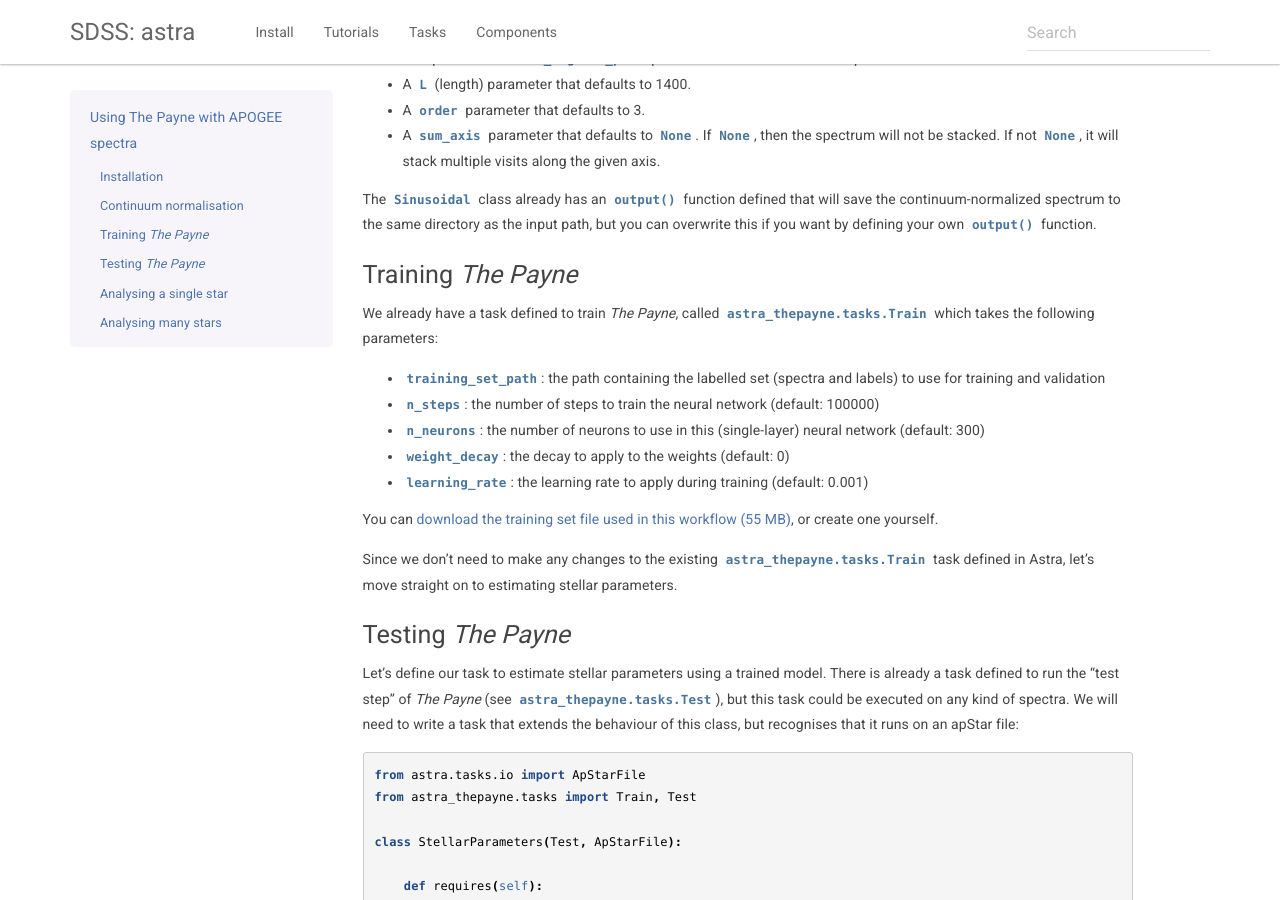
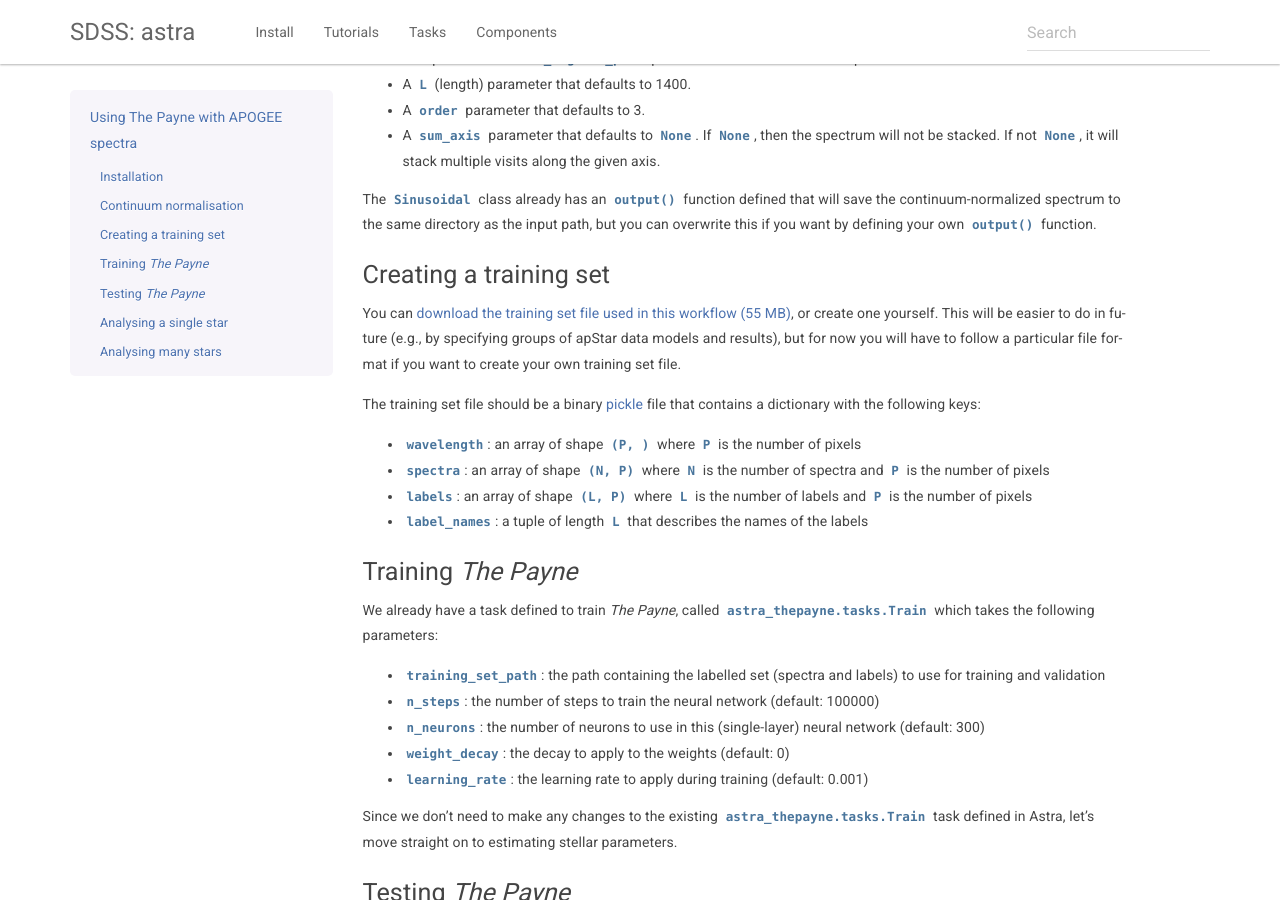
Before and after one commit to sdss/astra, a Sphinx documentation site: the page built from docs/sphinx/tutorials/apogee-thepayne.rst, in a window 1280 px wide and 900 px high, scrolled down 1246 px. Built offline with Sphinx 7.4.7, drawn with Linux system fonts in a browser that asks for light colours; the version number could not be read and is left out.

Commit message:
update docs

```diff
--- a/docs/sphinx/tutorials/apogee-thepayne.rst
+++ b/docs/sphinx/tutorials/apogee-thepayne.rst
@@ -63,6 +63,21 @@ The `Sinusoidal` class has four parameters that we need to define:
 The `Sinusoidal` class already has an `output()` function defined that will save the continuum-normalized spectrum to the same directory as the input path, but you can overwrite this if you want by defining your own `output()` function.
 
 
+Creating a training set
+~~~~~~~~~~~~~~~~~~~~~~~
+
+You can `download the training set file used in this workflow (55 MB) <https://drive.google.com/file/d/1RfhkyZBKY3he6sTSM67KPQfVfMnIg_cs/view?usp=sharing>`_, or create one yourself. This will be easier to do in future (e.g., by specifying groups of apStar data models and results), but for now you will have to follow a particular file format if you want to create your own training set file.
+
+The training set file should be a binary `pickle <https://docs.python.org/3/library/pickle.html>`_ file that contains a dictionary with the following keys:
+
+- `wavelength`: an array of shape `(P, )` where `P` is the number of pixels
+- `spectra`: an array of shape `(N, P)` where `N` is the number of spectra and `P` is the number of pixels
+- `labels`: an array of shape `(L, P)` where `L` is the number of labels and `P` is the number of pixels
+- `label_names`: a tuple of length `L` that describes the names of the labels
+
+
+
+
 Training *The Payne*
 ~~~~~~~~~~~~~~~~~~~~
 
```
Also changed, not shown: other parts of docs/sphinx/tutorials/apogee-thepayne.rst (+0 -1 lines).
